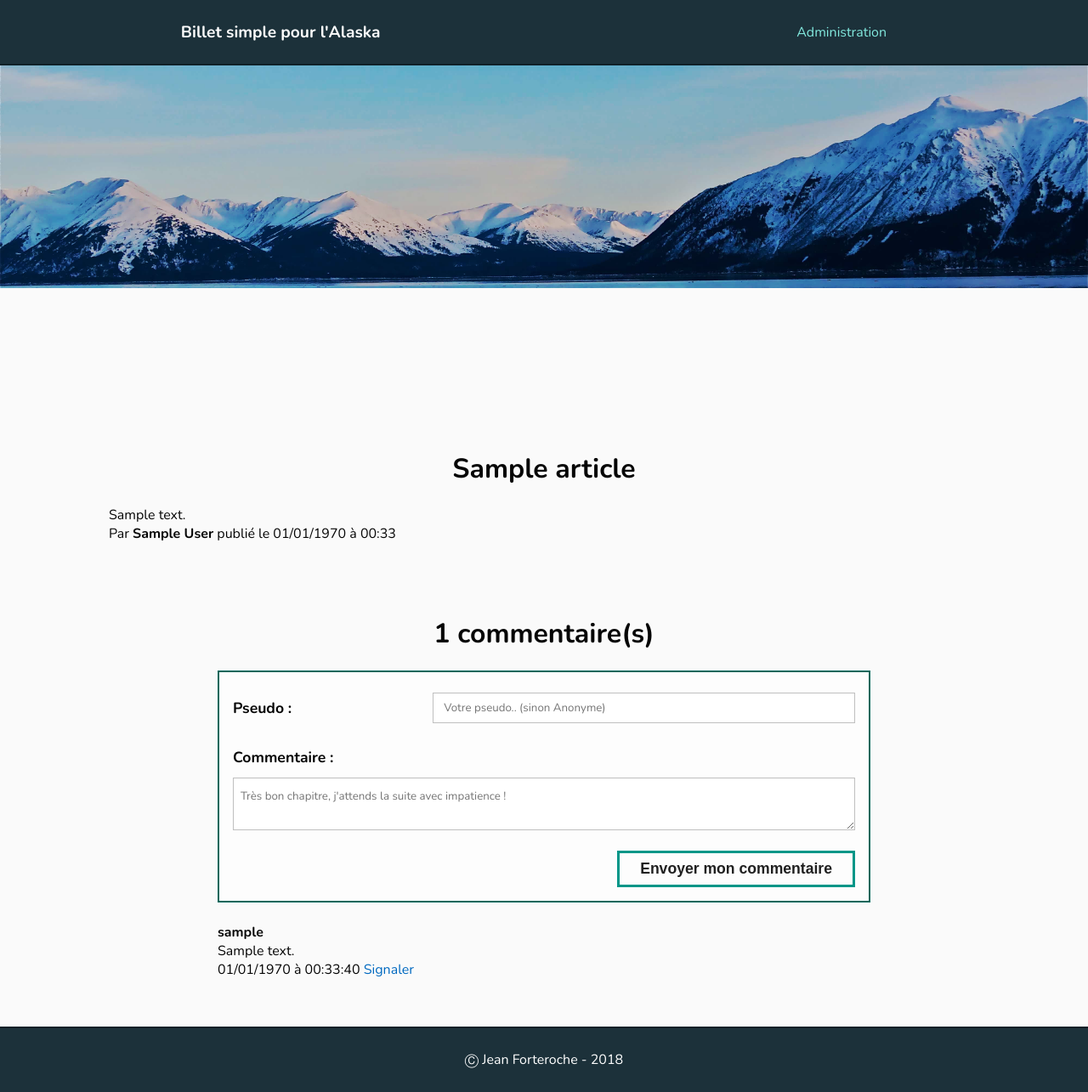
After one commit to f-pisani/OCBlog, a PHP site: template views/article.php in a window 1280 px wide. The commit adds this page. Shown: the whole page at 85% size. Run offline with PHP 8.4, Linux system fonts and the light colour scheme; the template is opened without the code that fills it: most values are stand-ins (such as "Sample title", 1, 10 or a date in 2020); data that the repository does not hold is empty; some libraries are stand-ins or nearby versions.

Commit message:
Affichage article + signalement commentaire
Affichage d'un article et de ces commentaires, possibilité de signaler un commentaire.

```diff
--- a/public/css/style.css
+++ b/public/css/style.css
@@ -25,6 +25,11 @@ a
 a:hover
 {
 	text-decoration: underline;
+}
+
+input, textarea
+{
+	font-family: 'Nunito', 'Arial', sans-serif;
 }
 
 .form
@@ -533,6 +538,81 @@ a:hover
 	flex-direction: row;
 }
 
+
+/***********************************************************************************************************************
+ * Article
+ */
+#blog #post
+{
+	width: 80%;
+
+	padding: 32px;
+	margin: auto;
+}
+
+#blog #post .footer
+{
+	display: flex;
+	justify-content: space-between;
+	align-items: center;
+	flex-direction: row;
+}
+
+#blog #comments
+{
+	width: 60%;
+
+	padding: 32px;
+	margin: auto;
+}
+
+#blog #comments #form-comment .form-row:last-of-type
+{
+	justify-content: flex-start;
+	align-items: flex-start;
+	flex-direction: column;
+}
+
+#blog #comments #form-comment .form-row:last-of-type *
+{
+	box-sizing: border-box;
+	resize: vertical;
+
+	width: 100%;
+
+	padding: 12px 0 12px 0;
+}
+
+#blog #comments #form-comment .form-row:last-of-type textarea
+{
+	padding: 12px 8px 12px 8px;
+}
+
+#blog #comments .comment
+{
+	margin: 24px 0 24px 0;
+}
+
+#blog #comments .comment .author
+{
+	font-weight: bold;
+}
+
+
+/***********************************************************************************************************************
+ * Error 404
+ */
+#error404
+{
+	width: 50%;
+	height: 100%;
+
+	margin: auto;
+
+	text-align: center;
+}
+
+
 /***********************************************************************************************************************
  * Footer
  */
--- a/public/index.php
+++ b/public/index.php
@@ -7,8 +7,10 @@ use Lib\Route;
 /***********************************************************************************************************************
  * FRONT OFFICE
  */
-Route::get('/', 'HomeController@index');
-//Route::get('/articles/{id}', 'ArticleController@show')->where(['id' => '[0-9]+']);
+Route::any('/', 'HomeController@index');
+Route::any('/articles/{id}', 'HomeController@show')->where(['id' => '[0-9]+']);
+Route::any('/report/{article_id}/{comment_id}', 'HomeController@report')->where(['article_id' => '[0-9]+', 'comment_id' => '[0-9]+']);
+Route::error404('HomeController@error404');
 
 
 /***********************************************************************************************************************
--- a/views/admin/articles_dashboard.php
+++ b/views/admin/articles_dashboard.php
@@ -34,7 +34,7 @@ include 'navbar.inc.php';
 			{
 			?>
 			<tr>
-				<td><b><?= $article['title'] ?></b><br><?= substr($article['content'], 0, 256) ?>..</td>
+				<td><b><?= $article['title'] ?></b><br><?= substr(strip_tags($article['content']), 0, 256) ?>..</td>
 				<td><?= ($article['published'] == 1) ? 'Publié' : 'Brouillon' ?></td>
 				<td><?= date('d/m/Y H:i:s', $article['created_at']) ?></td>
 				<td><?= date('d/m/Y H:i:s', $article['updated_at']) ?></td>
--- /dev/null
+++ b/views/article.php
@@ -0,0 +1,53 @@
+<?php
+use Lib\Config;
+
+include 'navbar.inc.php';
+?>
+
+<div id="blog">
+	<?php
+	foreach($list_articles as $article)
+	{
+	?>
+	<div id="post">
+		<h1><?= $article['title'] ?></h1>
+		<div class="content"><?= $article['content'] ?></div>
+		<div class="footer">
+			<span class="author">Par <b><?= $article['user_displayName'] ?></b> publié le <?= date('d/m/Y \à H:i', $article['created_at']) ?></span>
+		</div>
+	</div>
+	<div id="comments">
+		<h1><?= count($article['comments']) ?> commentaire(s)</h1>
+		<form id="form-comment" class="form" action="<?= Config::get('BASE_URL')."articles/".$article['id'] ?>#comments" method="post">
+			<div class="form-row">
+				<label class="label" for="nickname">Pseudo :</label>
+				<input type="text" class="input" id="nickname" name="nickname" placeholder="Votre pseudo.. (sinon Anonyme)">
+			</div>
+			<div class="form-row">
+				<label class="label" for="comment">Commentaire :</label>
+				<textarea class="input" id="comment" name="comment" placeholder="Très bon chapitre, j'attends la suite avec impatience !"></textarea>
+			</div>
+			<button type="submit" class="btn">Envoyer mon commentaire</button>
+		</form>
+		<?php
+		foreach($article['comments'] as $comment)
+		{
+		?>
+		<div class="comment">
+			<span class="author"><?= $comment['nickname'] ?></span>
+			<div class="content"><?= $comment['content'] ?></div>
+			<div class="footer">
+				<span><?= date('d/m/Y à H:i:s', $comment['created_at']) ?></span>
+				<a href="<?= Config::get('BASE_URL')."report/".$article['id']."/".$comment['id'] ?>">Signaler</a>
+			</div>
+		</div>
+		<?php
+		}
+		?>
+	</div>
+	<?php
+	}
+	?>
+</div>
+
+<?php include 'footer.inc.php'; ?>
--- a/views/error.php
+++ /dev/null
@@ -1 +0,0 @@
-<?= $error_msg ?>
--- a/views/navbar.inc.php
+++ b/views/navbar.inc.php
@@ -8,7 +8,10 @@
 	<nav class="links">
 		<ul>
 			<li><a href="<?= Config::get('BASE_URL')."admin/login" ?>">Administration</a></li>
-			<li><a href="<?= Config::get('BASE_URL')."about" ?>">À propos</a></li>
 		</ul>
 	</nav>
 </header>
+
+<div id="alaska-header">
+	<img src="<?= Config::get('BASE_URL').'img/alaska.png' ?>" alt="Billet simple pour l'Alaska..">
+</div>
```
Also changed, not shown: controllers/HomeController.php (+118 -2 lines), lib/Route.php (+23 -2 lines), models/Comment.php (+25 -0 lines), views/error404.php (added, +13 -0 lines), views/home.php (+2 -5 lines), views/report.php (added, +28 -0 lines).
